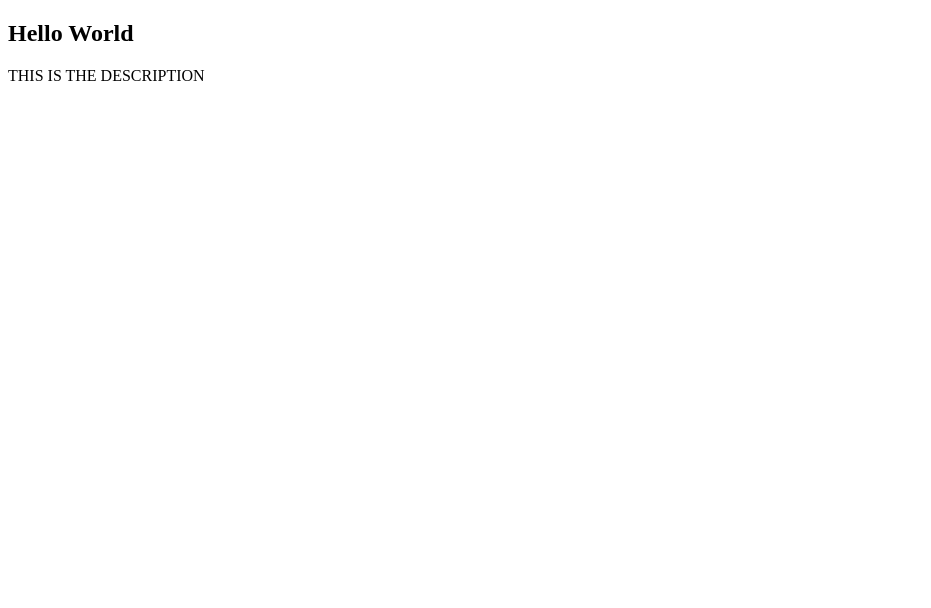
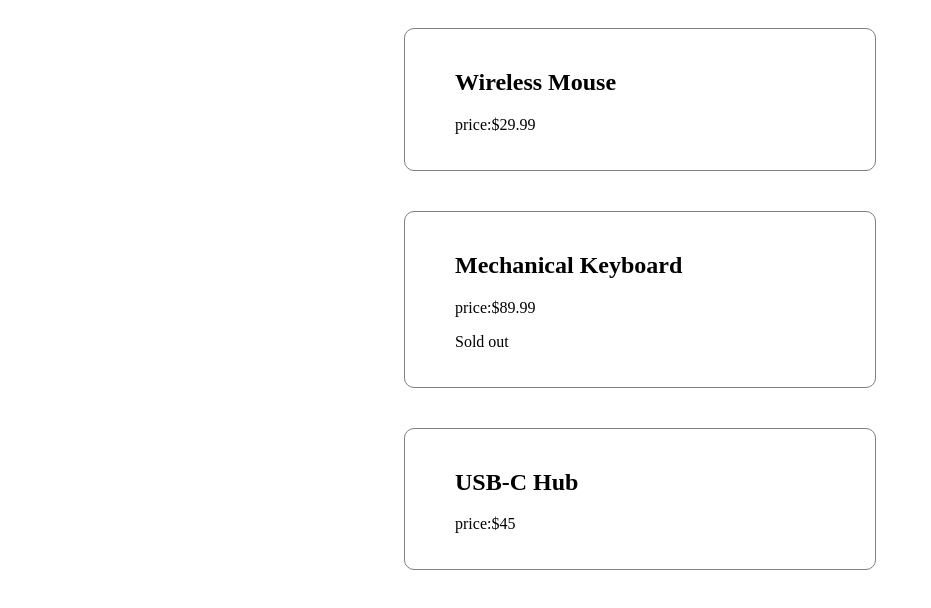
Before and after one commit to akanshakumari25-bot/react, a React (Vite) app: page / in a window 1280 px wide. Shown: the top 608 px of the page, without its empty margins (0-931 px from the left). Built offline with nearby package versions, Linux system fonts and the light colour scheme.

Commit message:
create ProductCard file

```diff
--- a/src/App.jsx
+++ b/src/App.jsx
@@ -1,26 +1,26 @@
-// import ProductCard from "./components/ProductCard"
+import ProductCard from "./components/ProductCard"
 
-// function App(){
+function App(){
 
-// const Products =[
-// { id: 101, name: "Wireless Mouse", price: 29.99, inStock:true},
-// { id: 102, name: "Mechanical Keyboard", price: 89.99,inStock:false },
-// { id: 103, name: "USB-C Hub", price: 45.00,inStock:true }
-// ]
+const Products =[
+{ id: 101, name: "Wireless Mouse", price: 29.99, inStock:true},
+{ id: 102, name: "Mechanical Keyboard", price: 89.99,inStock:false },
+{ id: 103, name: "USB-C Hub", price: 45.00,inStock:true }
+]
 
-// return (
-//   <div>
-//     {Products.map((singleProduct)=>
-//     <ProductCard  key={singleProduct.id} name={singleProduct.name} price={singleProduct.price} inStock={singleProduct.inStock}/>
+return (
+  <div>
+    {Products.map((singleProduct)=>
+    <ProductCard  key={singleProduct.id} name={singleProduct.name} price={singleProduct.price} inStock={singleProduct.inStock}/>
 
 
-//     )}
+    )}
 
-//   </div>
-// )
-// }
+  </div>
+)
+}
 
-//  export default App;
+ export default App;
 
 
 
@@ -58,16 +58,16 @@
 
 
 
-import Child from "./components/Child";
+// import Child from "./components/Child";
 
-function App(){
+// function App(){
 
-  return(
-    <div>
-      <Child title="Hello World"  description="this is the description"/>
-    </div>
-  )
+//   return(
+//     <div>
+//       <Child title="Hello World"  description="this is the description"/>
+//     </div>
+//   )
 
-}
+// }
 
-export default App;
+// export default App;
```
